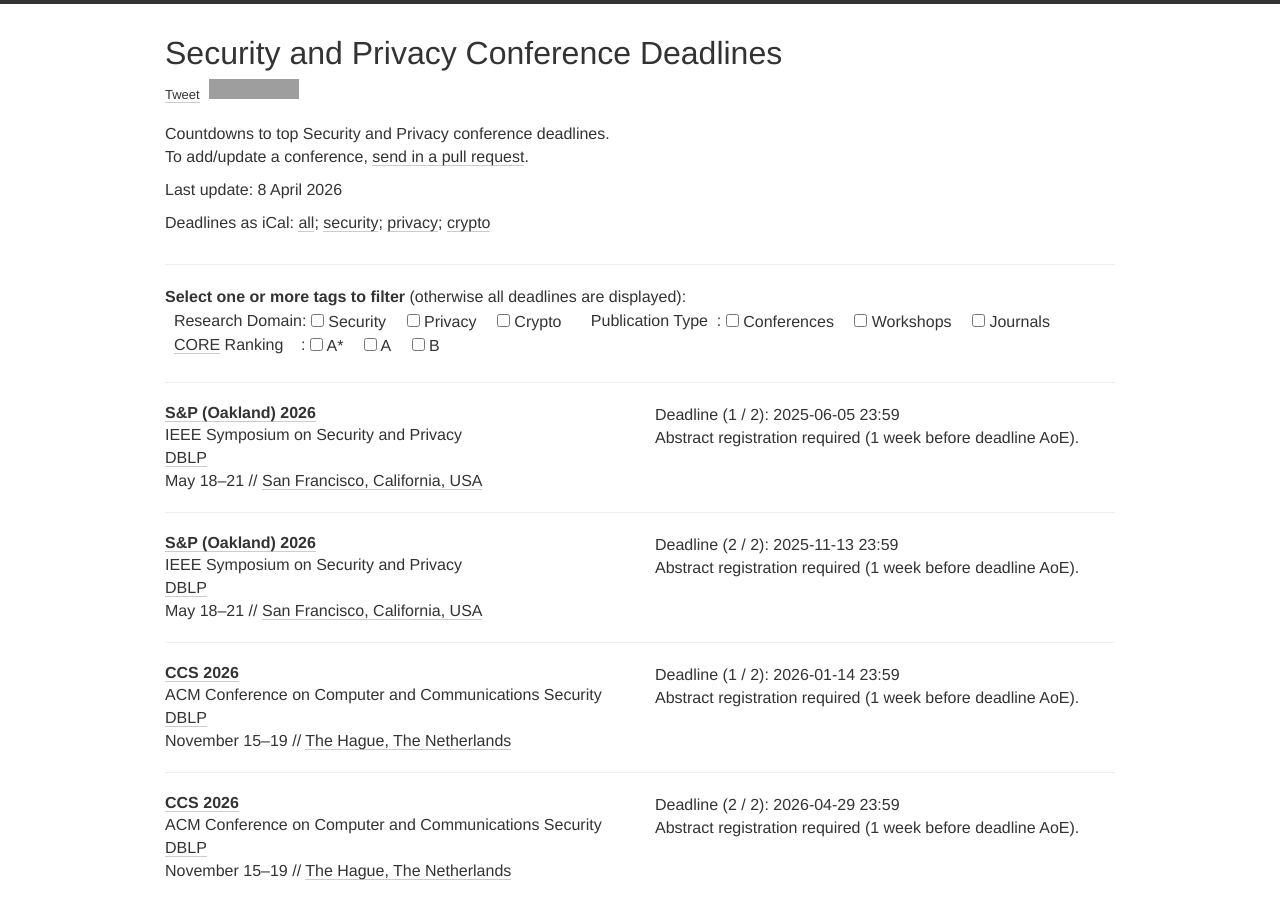
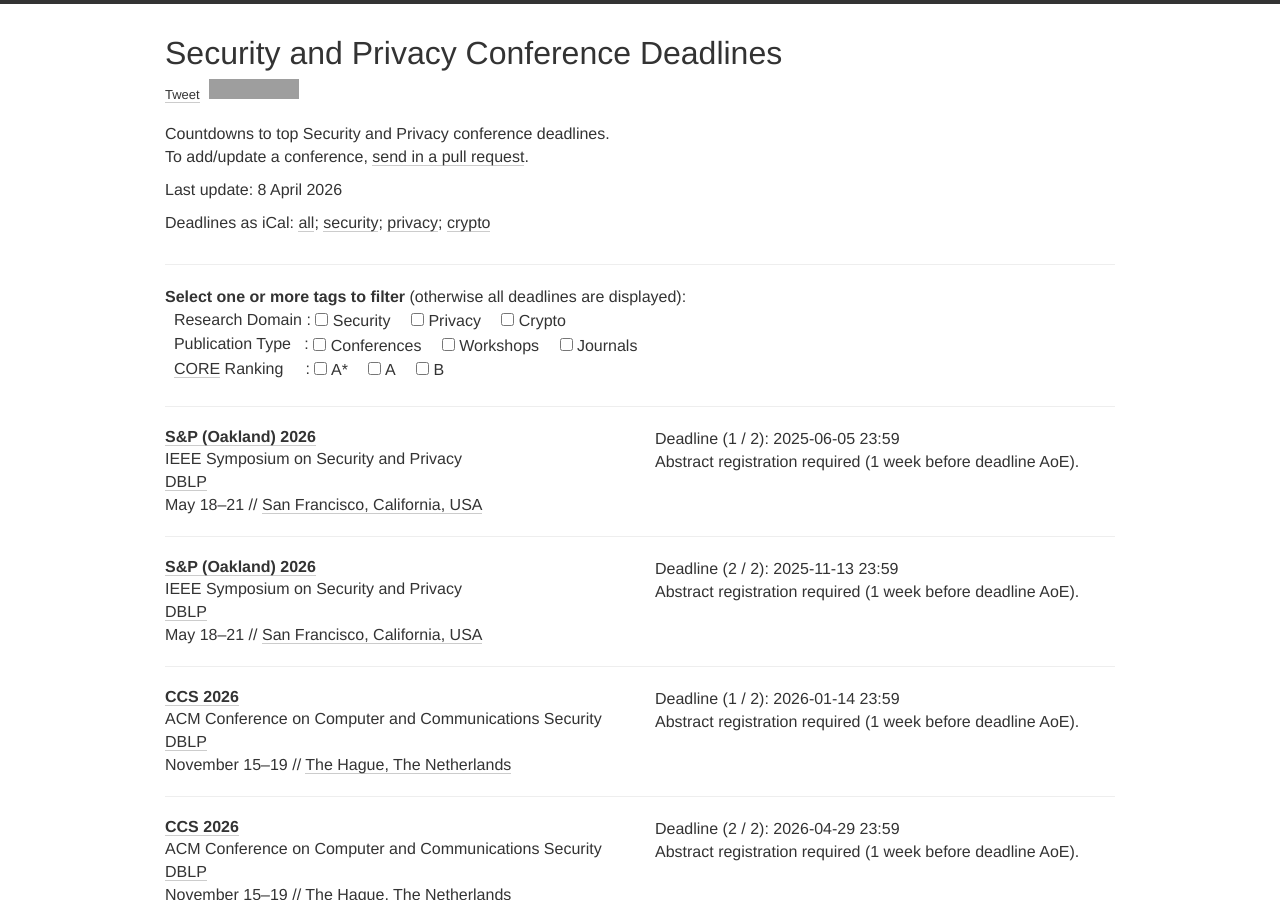
Before and after one commit to sec-deadlines/sec-deadlines.github.io, a Jekyll site: the page built from index.html, in a window 1280 px wide and 900 px high. Built offline with Jekyll 4.4.1, drawn with Linux system fonts in a browser that asks for light colours; nearby versions of some CDN libraries; comment, search, counter and statistics services are not loaded; grey boxes are pictures that could not be loaded.

Commit message:
Update index.html

```diff
--- a/index.html
+++ b/index.html
@@ -48,7 +48,7 @@
           <div class="col-xs-12">
             <form class="form-inline">
               <div class="form-group">
-                <span class="mytitle">&nbsp;&nbsp;Research Domain: </span>
+                <span class="mytitle">&nbsp;&nbsp;Research Domain&nbsp;: </span>
                 {% for type in site.data.filters.filter1 %}
                 <div class="checkbox">
                   <label>
@@ -57,8 +57,9 @@
                 </div>
                 {% endfor %}
               </div>
+              <br>
               <div class="form-group">
-                <span class="mytitle">&nbsp;&nbsp;Publication Type&nbsp;&nbsp;: </span>
+                <span class="mytitle">&nbsp;&nbsp;Publication Type&nbsp;&nbsp;&nbsp;: </span>
                 {% for type in site.data.filters.filter2 %}
                 <div class="checkbox">
                   <label>
@@ -67,8 +68,9 @@
                 </div>
                 {% endfor %}
               </div>
+              <br>
               <div class="form-group">
-                <span class="mytitle">&nbsp;&nbsp;<a href="https://portal.core.edu.au/conf-ranks/" target="_blank">CORE</a> Ranking&nbsp;&nbsp;&nbsp;&nbsp;: </span>
+                <span class="mytitle">&nbsp;&nbsp;<a href="https://portal.core.edu.au/conf-ranks/" target="_blank">CORE</a> Ranking&nbsp;&nbsp;&nbsp;&nbsp;&nbsp;: </span>
                 {% for type in site.data.filters.filter3 %}
                 <div class="checkbox">
                   <label>
```
